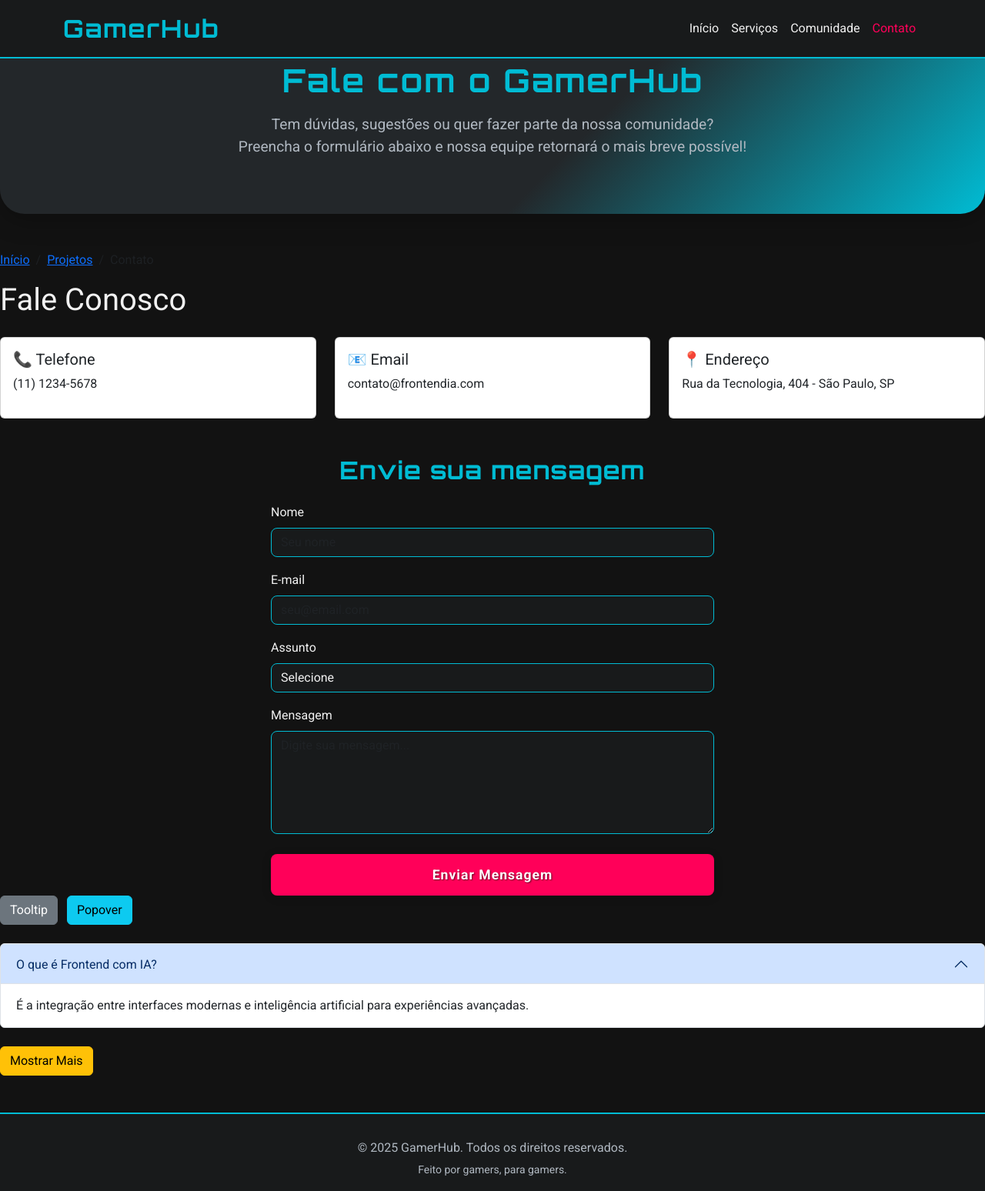
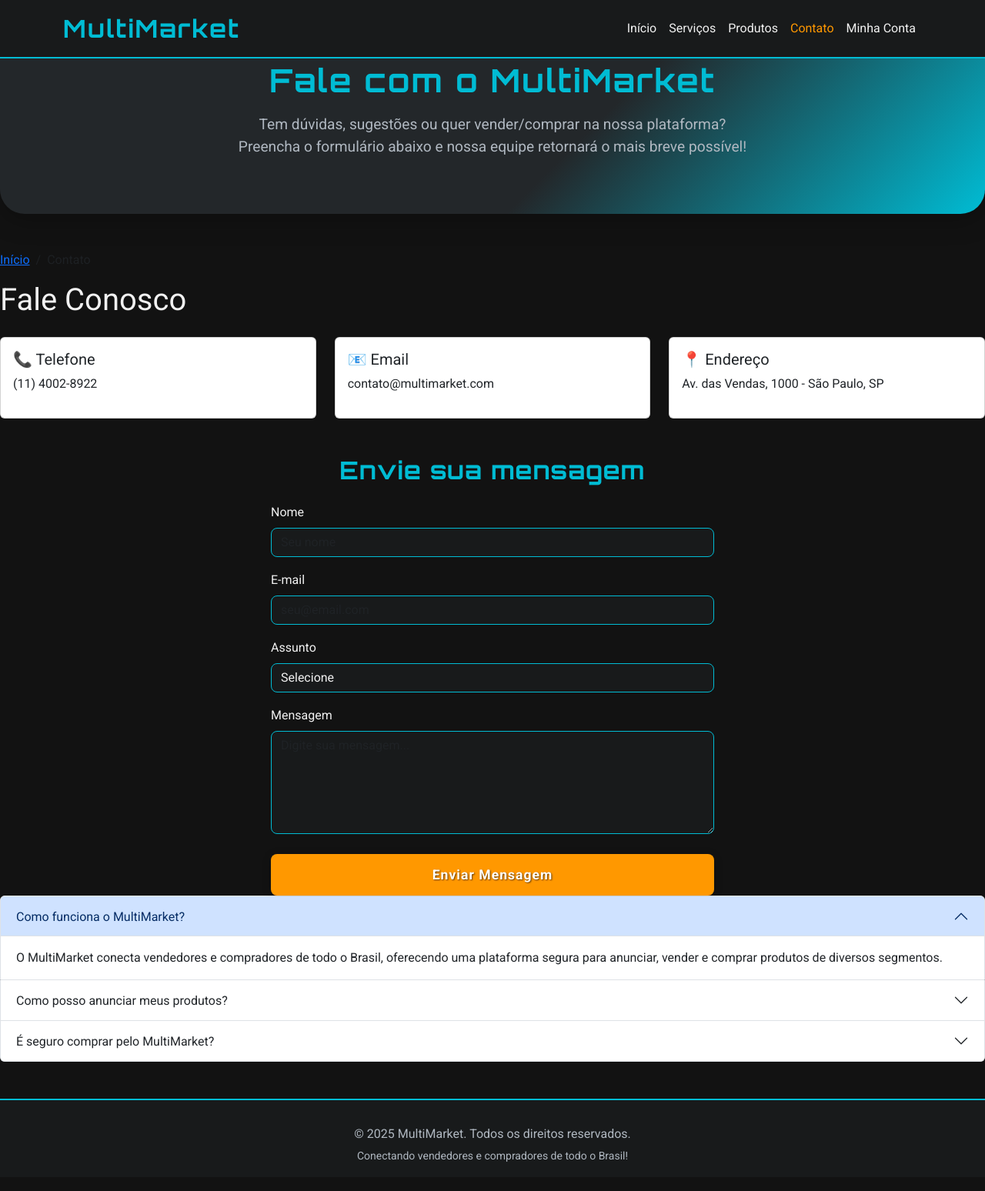
Before and after one commit to Andrey10X/Projeto, a plain HTML site: page contact3.html in a window 1280 px wide. Shown: the whole page at 77% size. Drawn offline with nearby package versions, Linux system fonts and the light colour scheme.

Commit message:
Update contact3.html

```diff
--- a/contact3.html
+++ b/contact3.html
@@ -3,14 +3,14 @@
 <head>
     <meta charset="UTF-8">
     <meta name="viewport" content="width=device-width, initial-scale=1.0">
-    <title>Contato | GamerHub</title>
+    <title>Contato | MultiMarket</title>
     <link href="https://cdn.jsdelivr.net/npm/bootstrap@5.3.0/dist/css/bootstrap.min.css" rel="stylesheet">
     <link href="https://fonts.googleapis.com/css2?family=Orbitron:wght@700&family=Roboto:wght@400;700&display=swap" rel="stylesheet">
     <style>
         :root {
             --primary: #00bcd4;
             --secondary: #181a1b;
-            --accent: #ff0059;
+            --accent: #ff9800;
             --bg-dark: #121212;
             --text-light: #f1f1f1;
             --card-bg: #23272a;
@@ -91,7 +91,7 @@
         }
         .form-control:focus, .form-select:focus {
             border-color: var(--accent);
-            box-shadow: 0 0 0 2px #ff005955;
+            box-shadow: 0 0 0 2px #ff980055;
         }
         .btn-contact {
             background: var(--accent);
@@ -107,9 +107,9 @@
             transition: background 0.2s, transform 0.2s, box-shadow 0.2s;
         }
         .btn-contact:hover, .btn-contact:focus {
-            background: #ff3377;
+            background: #ffb74d;
             transform: translateY(-2px) scale(1.03);
-            box-shadow: 0 6px 24px rgba(255,0,89,0.18);
+            box-shadow: 0 6px 24px rgba(255,152,0,0.18);
         }
         .footer {
             background: var(--secondary);
@@ -130,7 +130,7 @@
     <!-- Navbar -->
     <nav class="navbar navbar-expand-lg navbar-dark fixed-top">
         <div class="container">
-            <a class="navbar-brand" href="index3.html">GamerHub</a>
+            <a class="navbar-brand" href="index3.html">MultiMarket</a>
             <button class="navbar-toggler" type="button" data-bs-toggle="collapse" data-bs-target="#navbarNav">
                 <span class="navbar-toggler-icon"></span>
             </button>
@@ -138,8 +138,9 @@
                 <ul class="navbar-nav ms-auto">
                     <li class="nav-item"><a class="nav-link" href="index3.html">Início</a></li>
                     <li class="nav-item"><a class="nav-link" href="services3.html">Serviços</a></li>
-                    <li class="nav-item"><a class="nav-link" href="comunidade.html">Comunidade</a></li>
-                    <li class="nav-item"><a class="nav-link active" href="contact3.html">Contato</a></li>
+                    <li class="nav-item"><a class="nav-link" href="#">Produtos</a></li>
+                    <li class="nav-item"><a class="nav-link active" href="#">Contato</a></li>
+                    <li class="nav-item"><a class="nav-link" href="#">Minha Conta</a></li>
                 </ul>
             </div>
         </div>
@@ -148,9 +149,9 @@
     <!-- Hero Contato -->
     <section class="contact-hero">
         <div class="container">
-            <h1 class="contact-title">Fale com o GamerHub</h1>
+            <h1 class="contact-title">Fale com o MultiMarket</h1>
             <p class="contact-desc">
-                Tem dúvidas, sugestões ou quer fazer parte da nossa comunidade?<br>
+                Tem dúvidas, sugestões ou quer vender/comprar na nossa plataforma?<br>
                 Preencha o formulário abaixo e nossa equipe retornará o mais breve possível!
             </p>
         </div>
@@ -159,8 +160,7 @@
     <!-- Breadcrumb -->
     <nav aria-label="breadcrumb">
       <ol class="breadcrumb">
-        <li class="breadcrumb-item"><a href="#">Início</a></li>
-        <li class="breadcrumb-item"><a href="#">Projetos</a></li>
+        <li class="breadcrumb-item"><a href="index3.html">Início</a></li>
         <li class="breadcrumb-item active" aria-current="page">Contato</li>
       </ol>
     </nav>
@@ -173,19 +173,19 @@
       <div class="col">
         <div class="card p-3">
           <h5>📞 Telefone</h5>
-          <p>(11) 1234-5678</p>
+          <p>(11) 4002-8922</p>
         </div>
       </div>
       <div class="col">
         <div class="card p-3">
           <h5>📧 Email</h5>
-          <p>contato@frontendia.com</p>
+          <p>contato@multimarket.com</p>
         </div>
       </div>
       <div class="col">
         <div class="card p-3">
           <h5>📍 Endereço</h5>
-          <p>Rua da Tecnologia, 404 - São Paulo, SP</p>
+          <p>Av. das Vendas, 1000 - São Paulo, SP</p>
         </div>
       </div>
     </div>
@@ -208,6 +208,8 @@
                     <option value="">Selecione</option>
                     <option value="duvida">Dúvida</option>
                     <option value="sugestao">Sugestão</option>
+                    <option value="venda">Quero vender</option>
+                    <option value="compra">Quero comprar</option>
                     <option value="parceria">Parceria</option>
                     <option value="outro">Outro</option>
                 </select>
@@ -220,36 +222,42 @@
         </form>
     </main>
 
-    <!-- Tooltip e Popover -->
-    <div class="mb-4">
-      <button class="btn btn-secondary me-2" data-bs-toggle="tooltip" title="Informação rápida">Tooltip</button>
-      <button class="btn btn-info" data-bs-toggle="popover" title="Dica útil" data-bs-content="Esse botão demonstra um popover estilizado.">Popover</button>
-    </div>
-
-    <!-- Accordion -->
+    <!-- FAQ Accordion -->
     <div class="accordion mb-4" id="accordionExample">
       <div class="accordion-item">
         <h2 class="accordion-header">
           <button class="accordion-button" type="button" data-bs-toggle="collapse" data-bs-target="#faq1">
-            O que é Frontend com IA?
+            Como funciona o MultiMarket?
           </button>
         </h2>
         <div id="faq1" class="accordion-collapse collapse show" data-bs-parent="#accordionExample">
           <div class="accordion-body">
-            É a integração entre interfaces modernas e inteligência artificial para experiências avançadas.
+            O MultiMarket conecta vendedores e compradores de todo o Brasil, oferecendo uma plataforma segura para anunciar, vender e comprar produtos de diversos segmentos.
           </div>
         </div>
       </div>
-    </div>
-
-    <!-- Collapse -->
-    <div class="mb-5">
-      <a class="btn btn-warning" data-bs-toggle="collapse" href="#moreInfo" role="button">
-        Mostrar Mais
-      </a>
-      <div class="collapse mt-2" id="moreInfo">
-        <div class="card card-body">
-          Aqui você pode esconder ou mostrar informações complementares sem sair da página.
+      <div class="accordion-item">
+        <h2 class="accordion-header">
+          <button class="accordion-button collapsed" type="button" data-bs-toggle="collapse" data-bs-target="#faq2">
+            Como posso anunciar meus produtos?
+          </button>
+        </h2>
+        <div id="faq2" class="accordion-collapse collapse" data-bs-parent="#accordionExample">
+          <div class="accordion-body">
+            Basta criar uma conta, acessar o painel do vendedor e cadastrar seus produtos com fotos, descrição e preço.
+          </div>
+        </div>
+      </div>
+      <div class="accordion-item">
+        <h2 class="accordion-header">
+          <button class="accordion-button collapsed" type="button" data-bs-toggle="collapse" data-bs-target="#faq3">
+            É seguro comprar pelo MultiMarket?
+          </button>
+        </h2>
+        <div id="faq3" class="accordion-collapse collapse" data-bs-parent="#accordionExample">
+          <div class="accordion-body">
+            Sim! Todas as transações são protegidas e você pode avaliar vendedores e produtos para garantir a melhor experiência.
+          </div>
         </div>
       </div>
     </div>
@@ -257,8 +265,8 @@
     <!-- Footer -->
     <footer class="footer">
         <div class="container">
-            <p class="mb-1">&copy; 2025 GamerHub. Todos os direitos reservados.</p>
-            <small>Feito por gamers, para gamers.</small>
+            <p class="mb-1">&copy; 2025 MultiMarket. Todos os direitos reservados.</p>
+            <small>Conectando vendedores e compradores de todo o Brasil!</small>
         </div>
     </footer>
     <script src="https://cdn.jsdelivr.net/npm/bootstrap@5.3.0/dist/js/bootstrap.bundle.min.js"></script>
```
